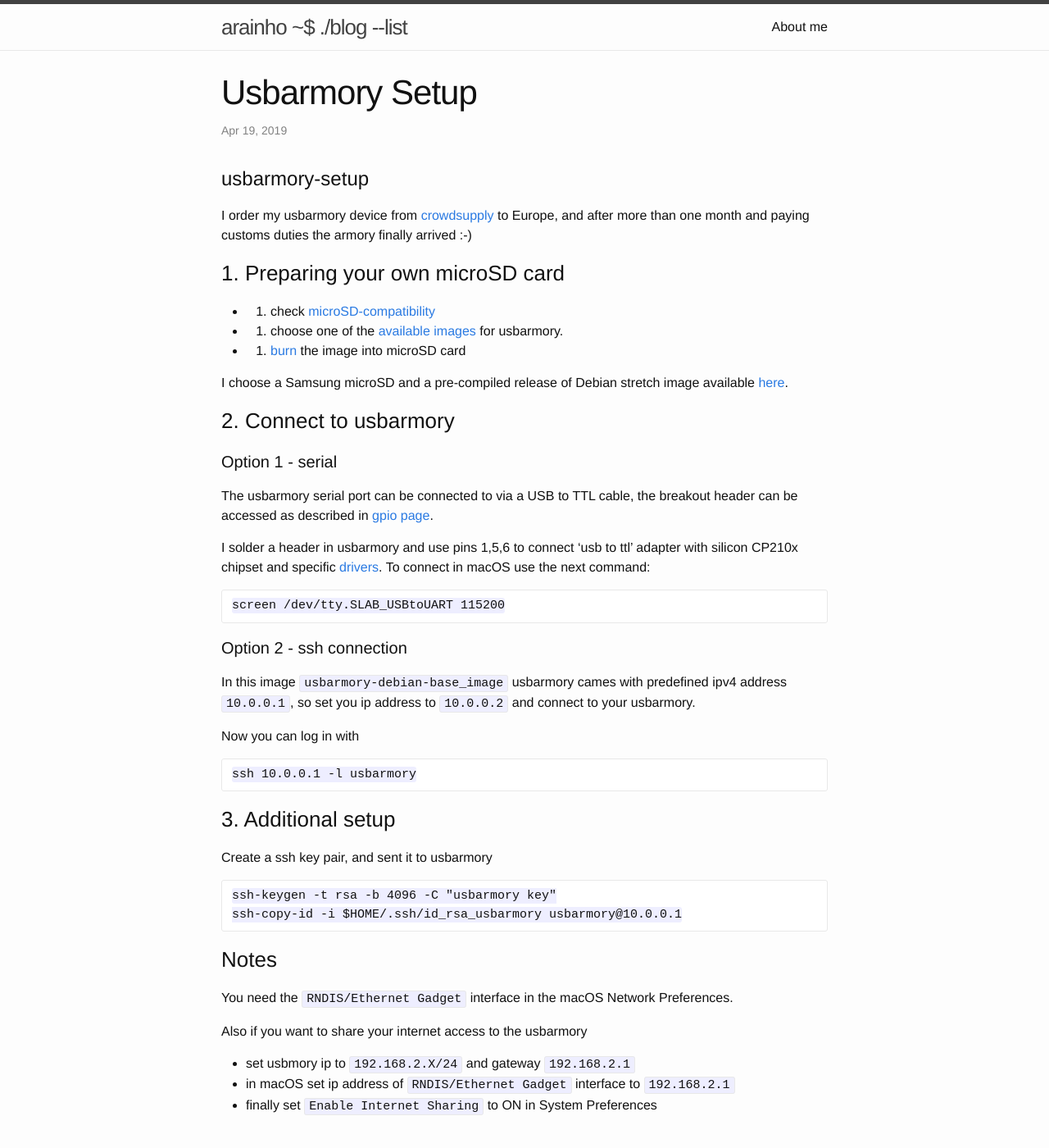
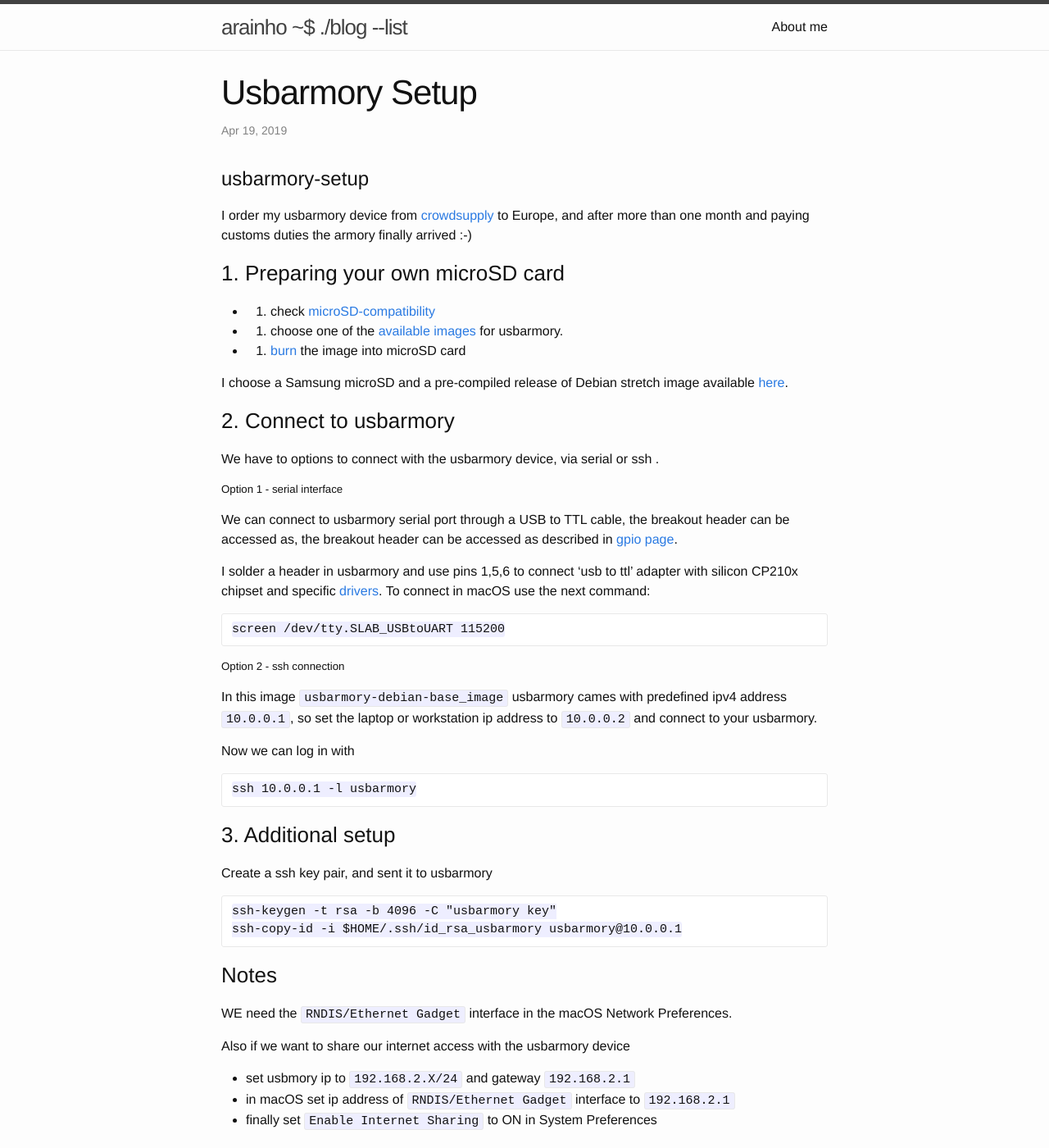
Before and after one commit to arainho/arainho.github.io, a Jekyll site: the page built from _posts/2019-04-19-usbarmory-setup.md, in a window 1280 px wide and 1400 px high. Shown: the whole window at 82% size. Built offline with Jekyll 4.4.1, drawn with Linux system fonts in a browser that asks for light colours; our own code applies the rules of GitHub Pages for plain Markdown files.

Commit message:
add description and some cleanup

````diff
--- a/_posts/2019-04-19-usbarmory-setup.md
+++ b/_posts/2019-04-19-usbarmory-setup.md
@@ -10,9 +10,10 @@ I order my usbarmory device from [crowdsupply](https://www.crowdsupply.com/inver
 I choose a Samsung microSD and a pre-compiled release of Debian stretch image available [here](https://github.com/inversepath/usbarmory-debian-base_image/releases).
 
 ### 2. Connect to usbarmory
+We have to options to connect with the usbarmory device, via serial or ssh .
 
-#### Option 1 - serial
-The usbarmory serial port can be connected to via a USB to TTL cable, the breakout header can be accessed as described in [gpio page](https://github.com/inversepath/usbarmory/wiki/GPIOs).
+##### Option 1 - serial interface
+We can connect to usbarmory serial port through a USB to TTL cable, the breakout header can be accessed as, the breakout header can be accessed as described in [gpio page](https://github.com/inversepath/usbarmory/wiki/GPIOs).
 
 I solder a header in usbarmory and use pins 1,5,6 to connect 'usb to ttl' adapter with silicon CP210x chipset and specific [drivers](https://www.silabs.com/products/development-tools/software/usb-to-uart-bridge-vcp-drivers).
 To connect in macOS use the next command:
@@ -20,10 +21,10 @@ To connect in macOS use the next command:
 screen /dev/tty.SLAB_USBtoUART 115200
 ```
 
-#### Option 2 - ssh connection
-In this image `usbarmory-debian-base_image` usbarmory cames with predefined ipv4 address `10.0.0.1`, so set you ip address to `10.0.0.2` and connect to your usbarmory.
+##### Option 2 - ssh connection
+In this image `usbarmory-debian-base_image` usbarmory cames with predefined ipv4 address `10.0.0.1`, so set the laptop or workstation ip address to `10.0.0.2` and connect to your usbarmory.
 
-Now you can log in with
+Now we can log in with
 ```
 ssh 10.0.0.1 -l usbarmory
 ```
@@ -36,9 +37,9 @@ ssh-copy-id -i $HOME/.ssh/id_rsa_usbarmory usbarmory@10.0.0.1
 ```
 
 ### Notes
-You need the `RNDIS/Ethernet Gadget` interface in the macOS Network Preferences.
+WE need the `RNDIS/Ethernet Gadget` interface in the macOS Network Preferences.
 
-Also if you want to share your internet access to the usbarmory
+Also if we want to share our internet access with the usbarmory device
 - set usbmory ip to `192.168.2.X/24` and gateway `192.168.2.1`
 - in macOS set ip address of `RNDIS/Ethernet Gadget` interface to `192.168.2.1`
 - finally set `Enable Internet Sharing` to ON in System Preferences
````
